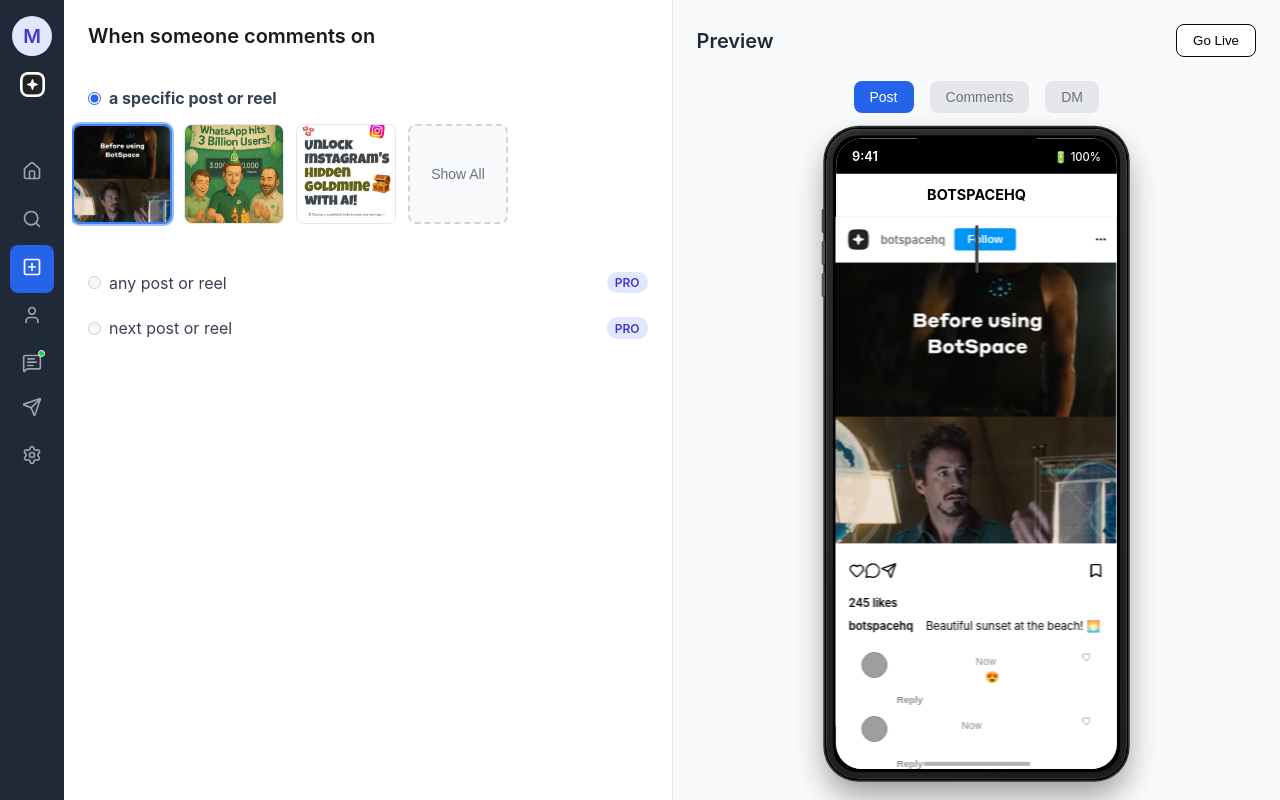
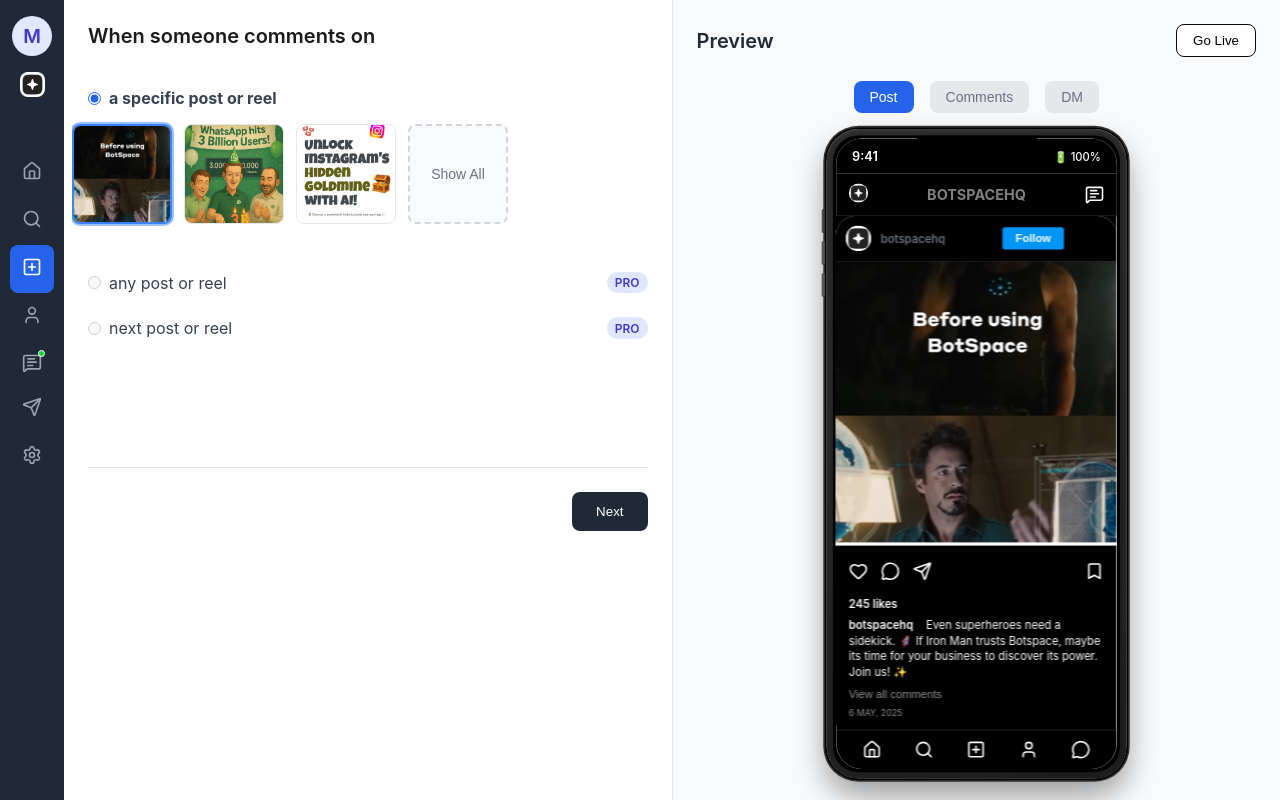
Before and after one commit to razaOnGit/AutomationDM, a React (Create React App) app in the folder frontend/: page / in a window 1280 px wide. Shown: the top 800 px of the page. Built offline with nearby package versions, Linux system fonts and the light colour scheme; grey boxes are pictures that could not be loaded.

Commit message:
UI handle

```diff
--- a/frontend/public/index.html
+++ b/frontend/public/index.html
@@ -11,7 +11,7 @@
     />
     <link rel="apple-touch-icon" href="%PUBLIC_URL%/logo192.png" />
     <link rel="manifest" href="%PUBLIC_URL%/manifest.json" />
-    <title>React App</title>
+    <title>Insta DM Automation</title>
   </head>
   <body>
     <noscript>You need to enable JavaScript to run this app.</noscript>
--- a/frontend/src/App.css
+++ b/frontend/src/App.css
@@ -3,6 +3,7 @@
     margin: 0;
     padding: 0;
     box-sizing: border-box;
+
 }
 
 body {
@@ -340,7 +341,7 @@
     display: flex;
     justify-content: flex-end; /* Align buttons to the right */
     gap: 1rem; /* 16px */
-    margin-top: auto; /* Pushes buttons to the bottom */
+    margin-top: 120px; /* Pushes buttons to the bottom */
     padding-top: 1.5rem; /* 24px */
     border-top: 1px solid #e5e7eb; /* Separator line */
 }
@@ -596,11 +597,15 @@
 .app-title {
     font-weight: bold;
     font-size: 1.125rem; /* 18px */
+    color: grey;
 }
 
 .content-area {
     height: 384px;
     overflow-y: auto;
+    background-color: black;
+    position: relative;
+    padding-bottom: 60px; /* Add padding to avoid bottom nav overlap */
 }
 
 /* Instagram Post */
@@ -615,7 +620,8 @@
     align-items: center;
     justify-content: space-between;
     padding: 0.75rem; /* 12px */
-    border-bottom: 1px solid #f3f4f6;
+    border-bottom: 1px solid #000000;
+    background-color: black;
 }
 
 .user-info {
@@ -1085,7 +1091,7 @@
   font-size: 14px;
   font-weight: 600;
   cursor: pointer;
-  margin-left: auto;
+  margin-left: 60px;
 }
 
 .post-image-container {
@@ -1204,7 +1210,7 @@
 .link-button-message {
   display: flex;
   justify-content: center;
-  margin: 12px 0;
+  margin: 15px 0px 15px 137px;
 }
 
 .send-link-btn {
@@ -1227,8 +1233,9 @@
   align-items: center;
   background: #333;
   border-radius: 20px;
-  padding: 8px 16px;
+  padding: 16px 8px;
   gap: 12px;
+  margin-top: 242px;
 }
 
 .message-input {
@@ -2051,6 +2058,7 @@
 
 .comment-input-bottom {
   padding: 12px 16px;
+  padding-bottom: 60px; /* Add extra padding to avoid bottom nav */
   border-top: 1px solid #333;
   background: #000;
 }
@@ -2190,7 +2198,6 @@
   transform: translateX(-50%);
   width: 134px;
   height: 5px;
-  /* background: rgba(255, 255, 255, 0.3); */
   border-radius: 3px;
   z-index: 10;
 }
@@ -2271,7 +2278,7 @@
 .content-area {
   flex: 1;
   overflow-y: auto;
-  background: white;
+  background: rgb(0, 0, 0);
 }
 
 /* Responsive adjustments for iPhone mockup */
@@ -2299,16 +2306,17 @@
     radial-gradient(circle at 30% 30%, rgba(255,255,255,0.1), transparent 50%);
 }
 
-/* Power button */
+/*Power button */
+
 .phone-frame::after {
-  /* Redefine to add power button */
+
   content: '';
   position: absolute;
   right: -4px;
   top: 120px;
   width: 4px;
   height: 60px;
-  background: linear-gradient(90deg, #333, #555);
+  /* background: linear-gradient(90deg, #333, #555); */
   border-radius: 2px;
 }
 
@@ -2353,3 +2361,440 @@
   border-radius: 3px;
   z-index: 10;
 }
+/* Post bottom section styling */
+.post-bottom-section {
+  padding: 12px 16px;
+  background: #000;
+}
+
+.post-actions {
+  display: flex;
+  justify-content: space-between;
+  align-items: center;
+  margin-bottom: 12px;
+}
+
+.left-actions {
+  display: flex;
+  gap: 16px;
+}
+
+.action-icon {
+  color: white;
+  cursor: pointer;
+  transition: opacity 0.2s;
+}
+
+.action-icon:hover {
+  opacity: 0.7;
+}
+
+.likes-count {
+  margin-bottom: 8px;
+  color: white;
+  font-weight: 600;
+  font-size: 14px;
+}
+
+.likes-count span {
+  color: white;
+}
+
+.post-caption {
+  margin-bottom: 8px;
+  color: white;
+  font-size: 14px;
+  line-height: 1.4;
+}
+
+.caption-username {
+  font-weight: 600;
+  margin-right: 8px;
+  color: white;
+}
+
+.caption-text {
+  color: white;
+}
+
+.view-comments-link {
+  background: none;
+  border: none;
+  color: #8e8e8e;
+  font-size: 14px;
+  cursor: pointer;
+  margin-bottom: 8px;
+  padding: 0;
+  text-align: left;
+}
+
+.view-comments-link:hover {
+  opacity: 0.7;
+}
+
+.post-timestamp {
+  color: #8e8e8e;
+  font-size: 11px;
+  text-transform: uppercase;
+  font-weight: 400;
+}
+
+.caption-username {
+  font-weight: 600;
+  margin-right: 8px;
+}
+
+.view-comments-link {
+  background: none;
+  border: none;
+  color: #8e8e8e;
+  font-size: 14px;
+  cursor: pointer;
+  margin-bottom: 8px;
+  padding: 0;
+  text-align: left;
+}
+
+.view-comments-link:hover {
+  opacity: 0.7;
+}
+
+.post-timestamp {
+  color: #8e8e8e;
+  font-size: 11px;
+  text-transform: uppercase;
+}
+
+/* Instagram header with logo */
+.instagram-header {
+  display: flex;
+  justify-content: space-between;
+  align-items: center;
+  padding: 12px 16px;
+  background: #000;
+  border-bottom: 1px solid #262626;
+}
+
+.header-left {
+  width: 24px;
+}
+
+.botspace-logo {
+  width: 24px;
+  height: 24px;
+  border-radius: 50%;
+}
+
+.header-right {
+  width: 24px;
+  display: flex;
+  justify-content: flex-end;
+}
+
+.header-right svg {
+  color: white;
+  cursor: pointer;
+}
+
+.header-right svg:hover {
+  opacity: 0.7;
+}
+
+/* Bottom navigation */
+.instagram-bottom-nav {
+  position: absolute;
+  bottom: 0;
+  left: 0;
+  right: 0;
+  display: flex;
+  justify-content: space-around;
+  align-items: center;
+  padding: 12px;
+  background: #000;
+  border-top: 1px solid #262626;
+}
+
+.nav-icon {
+  color: white;
+  cursor: pointer;
+  transition: opacity 0.2s;
+}
+
+.nav-icon:hover {
+  opacity: 0.7;
+}
+
+.nav-icon.active {
+  color: white;
+}
+
+/* Content area positioning for bottom nav */
+.content-area {
+  height: 384px;
+  overflow-y: auto;
+  position: relative;
+  background-color: black;
+}
+
+/* Instagram Comments Dialog Styling */
+.instagram-comments-dialog {
+  background: #000;
+  color: white;
+  height: 100%;
+  display: flex;
+  flex-direction: column;
+  font-family: -apple-system, BlinkMacSystemFont, 'Segoe UI', 'Roboto', sans-serif;
+}
+
+.comments-dialog-header {
+  display: flex;
+  align-items: center;
+  padding: 12px 16px;
+  border-bottom: 1px solid #333;
+}
+
+.back-arrow {
+  color: white;
+  cursor: pointer;
+  margin-right: 16px;
+}
+
+.header-center {
+  flex: 1;
+  display: flex;
+  flex-direction: column;
+  align-items: center;
+}
+
+.header-username {
+  font-size: 16px;
+  font-weight: 600;
+  color: white;
+  letter-spacing: 0.5px;
+}
+
+.header-subtitle {
+  font-size: 12px;
+  color: #8e8e8e;
+  margin-top: 2px;
+}
+
+.header-spacer {
+  width: 20px;
+}
+
+.profile-row {
+  display: flex;
+  align-items: center;
+  padding: 12px 16px;
+  gap: 12px;
+  border-bottom: 1px solid #333;
+}
+
+.profile-avatar-small {
+  width: 32px;
+  height: 32px;
+  border-radius: 50%;
+  overflow: hidden;
+}
+
+.profile-avatar-small img {
+  width: 100%;
+  height: 100%;
+  object-fit: cover;
+}
+
+.profile-name {
+  font-size: 14px;
+  font-weight: 600;
+  color: white;
+  flex: 1;
+}
+
+.profile-more {
+  color: #8e8e8e;
+  cursor: pointer;
+}
+
+.half-post-preview {
+  position: relative;
+  height: 120px;
+  overflow: hidden;
+}
+
+.half-post-image {
+  width: 100%;
+  height: 100%;
+  object-fit: cover;
+}
+
+.post-text-overlay {
+  position: absolute;
+  bottom: 20px;
+  left: 16px;
+  right: 16px;
+}
+
+.overlay-text {
+  color: white;
+  font-size: 18px;
+  font-weight: 700;
+  text-shadow: 0 1px 3px rgba(0, 0, 0, 0.8);
+}
+
+.post-bottom-bar {
+  position: absolute;
+  bottom: 0;
+  left: 0;
+  right: 0;
+  height: 4px;
+  background: rgba(0, 0, 0, 0.3);
+}
+
+.white-bar {
+  display: block;
+  height: 100%;
+  width: 30%;
+  background: white;
+  border-radius: 2px;
+}
+
+.comments-header-bar {
+  display: flex;
+  align-items: center;
+  justify-content: space-between;
+  padding: 12px 16px;
+  border-bottom: 1px solid #333;
+}
+
+.comments-title {
+  font-size: 16px;
+  font-weight: 600;
+  color: white;
+}
+
+.send-icon {
+  color: #8e8e8e;
+  cursor: pointer;
+}
+
+.single-comment {
+  display: flex;
+  align-items: flex-start;
+  padding: 12px 16px;
+  gap: 12px;
+}
+
+.comment-avatar-circle {
+  width: 32px;
+  height: 32px;
+  border-radius: 50%;
+  overflow: hidden;
+}
+
+.comment-avatar-circle img {
+  width: 100%;
+  height: 100%;
+  object-fit: cover;
+}
+
+.comment-content {
+  flex: 1;
+}
+
+.comment-top-row {
+  display: flex;
+  align-items: center;
+  gap: 8px;
+  margin-bottom: 4px;
+}
+
+.comment-username {
+  font-size: 13px;
+  font-weight: 600;
+  color: white;
+}
+
+.comment-time {
+  font-size: 12px;
+  color: #8e8e8e;
+}
+
+.comment-heart-icon {
+  color: #8e8e8e;
+  cursor: pointer;
+  margin-left: auto;
+}
+
+.comment-text {
+  font-size: 14px;
+  color: white;
+  margin-bottom: 8px;
+}
+
+.reply-btn {
+  background: none;
+  border: none;
+  color: #8e8e8e;
+  font-size: 12px;
+  cursor: pointer;
+  padding: 0;
+}
+
+.comments-spacer {
+  flex: 1;
+}
+
+.emoji-reactions-bar {
+  display: flex;
+  justify-content: space-around;
+  padding: 12px 16px;
+  border-top: 1px solid #333;
+  border-bottom: 1px solid #333;
+}
+
+.emoji-reaction {
+  font-size: 20px;
+  cursor: pointer;
+  transition: transform 0.2s;
+}
+
+.emoji-reaction:hover {
+  transform: scale(1.2);
+}
+
+.comment-input-bottom {
+  padding: 12px 16px;
+  padding-bottom: 0px; /* Add extra padding to avoid bottom nav */
+  border-top: 1px solid #333;
+}
+
+.input-wrapper {
+  display: flex;
+  align-items: center;
+  gap: 12px;
+}
+
+.input-avatar-circle {
+  width: 32px;
+  height: 32px;
+  border-radius: 50%;
+  background: #333;
+  display: flex;
+  align-items: center;
+  justify-content: center;
+  color: #8e8e8e;
+}
+
+.comment-input-text {
+  flex: 1;
+  background: none;
+  border: none;
+  outline: none;
+  color: white;
+  font-size: 14px;
+}
+
+.comment-input-text::placeholder {
+  color: #8e8e8e;
+}
--- a/frontend/src/App.tsx
+++ b/frontend/src/App.tsx
@@ -14,7 +14,6 @@
   PlusSquare,
   Settings,
   Plus,
-  Play,
   Info,
   ChevronLeft,
   Phone,
@@ -47,7 +46,7 @@
     id: 1,
     imageUrl: '/image/a.png',
     username: 'botspacehq',
-    caption: 'Beautiful sunset at the beach! 🌅',
+    caption: 'Even superheroes need a sidekick. 🦸‍♂️ If Iron Man trusts Botspace, maybe its time for your business to discover its power. Join us! ✨',
     likes: 245,
     comments: [
       { id: 1, username: 'original_user', text: 'nice video' },
@@ -69,11 +68,16 @@
     id: 3,
     imageUrl: '/image/c.png',
     username: 'botspacehq',
-    caption: 'Delicious pasta night 🍝',
+    caption: `
+     use AI to automate DMs that sell.
+     create content that actually converts.
+     How to get discovered by buyers — not just followers
+     You just need the right tools. Drop Dm. Use it. And watch your sales grow.
+    `,
     likes: 156,
     comments: [
-      { id: 1, username: 'chef_mike', text: 'looks delicious!' },
-      { id: 2, username: 'pasta_lover', text: 'recipe please?' },
+      { id: 1, username: 'digital_marketer', text: 'This is exactly what I needed!' },
+      { id: 2, username: 'entrepreneur_life', text: 'Which AI tools do you recommend?' },
     ],
   },
 ];
@@ -644,7 +648,7 @@
       <div className="half-post-preview">
         <img src={state.selectedPost.imageUrl} alt="Post preview" className="half-post-image" />
         <div className="post-text-overlay">
-          <span className="overlay-text">3 Billion Users!</span>
+          {/* <span className="overlay-text">3 Billion Users!</span> */}
         </div>
         <div className="post-bottom-bar">
           <span className="white-bar"></span>
@@ -701,7 +705,7 @@
             className="comment-input-text"
             value={newComment}
             onChange={(e) => setNewComment(e.target.value)}
-            onKeyPress={(e) => e.key === 'Enter' && handleAddComment()}
+            onKeyDown={(e) => e.key === 'Enter' && handleAddComment()}
           />
         </div>
       </div>
@@ -709,8 +713,19 @@
   );
 };
 
-// Enhanced Instagram post content with realistic comments view
-const InstagramPostContent = ({ showComments = false }: { showComments?: boolean }) => {
+// Instagram Bottom Navigation Component
+const InstagramBottomNav = () => (
+  <div className="instagram-bottom-nav">
+    <Home size={24} className="nav-icon active" />
+    <Search size={24} className="nav-icon" />
+    <PlusSquare size={24} className="nav-icon" />
+    <User size={24} className="nav-icon" />
+    <MessageCircle size={24} className="nav-icon" />
+  </div>
+);
+
+// Enhanced Instagram post content with restructured bottom section
+const InstagramPostContent = () => {
   const { state } = useWorkflow();
 
   return (
@@ -732,75 +747,72 @@
         <img src={state.selectedPost.imageUrl} alt="Post" />
       </div>
 
-      {/* Enhanced comments section */}
-      <div className="comments-section">
+      {/* MAIN UPDATE: Restructured bottom section */}
+      <div className="post-bottom-section">
+        {/* Action buttons row */}
         <div className="post-actions">
-          <Heart size={20} />
-          <MessageCircle size={20} />
-          <Send size={20} />
-          <Bookmark size={20} className="bookmark-right" />
+          <div className="left-actions">
+            <Heart size={24} className="action-icon" />
+            <MessageCircle size={24} className="action-icon" />
+            <Send size={24} className="action-icon" />
+          </div>
+          <Bookmark size={24} className="action-icon bookmark-right" />
         </div>
 
-        <div className="likes-section">
+        {/* Likes count */}
+        <div className="likes-count">
           <span>{state.selectedPost.likes} likes</span>
         </div>
 
-        <div className="caption-section">
-          <span className="username-bold">botspacehq</span>
+        {/* Caption with username */}
+        <div className="post-caption">
+          <span className="caption-username">botspacehq</span>
           <span className="caption-text">{state.selectedPost.caption}</span>
         </div>
 
-        {/* Real comments with avatars */}
-        <div className="comments-list">
-          {mockComments.map(comment => (
-            <div className="comment-row" key={comment.id}>
-              <div className="comment-avatar">
-                <img src={comment.avatar || '/default-avatar.png'} alt={comment.username} />
-              </div>
-              <div className="comment-content">
-                <span className="comment-username">{comment.username}</span>
-                <span className="comment-time">Now</span>
-                <div className="comment-text">
-                  {comment.text}
-                  {comment.isKeyword && <span className="trigger-badge">TRIGGER</span>}
-                </div>
-                <button className="reply-btn">Reply</button>
-              </div>
-              <Heart size={12} className="comment-like" />
-            </div>
-          ))}
-        </div>
+        {/* View all comments link */}
+        <button className="view-comments-link">
+          View all comments
+        </button>
 
-        {/* Add comment input */}
-        <div className="add-comment-section">
-          <input
-            type="text"
-            placeholder="Add a comment for username..."
-            className="comment-input"
-          />
-          <div className="emoji-reactions">
-            ❤️ 🙌 🔥 👏 😢 😍 😮 😂
-          </div>
+        {/* Time stamp */}
+        <div className="post-timestamp">
+          <span>6 May, 2025</span>
         </div>
       </div>
     </div>
   );
 };
 
-// Enhanced PhoneMockup with dynamic content switching
+// Enhanced PhoneMockup with dynamic content switching and bottom nav
 const PhoneMockup = () => {
   const { state } = useWorkflow();
 
   const renderContent = () => {
     switch (state.activeWorkflowStep) {
       case 'Post':
-        return <InstagramPostContent />;
+        return (
+          <>
+            <InstagramPostContent />
+            <InstagramBottomNav />
+          </>
+        );
       case 'Comments':
-        return <InstagramCommentsView />;
+        return (
+          <>
+            <InstagramCommentsView />
+            <InstagramBottomNav />
+          </>
+        );
       case 'DM':
         return <DMPreview />;
       default:
-        return <InstagramPostContent />;
+        return (
+          <>
+            <InstagramPostContent />
+            <InstagramBottomNav />
+          </>
+        );
     }
   };
 
@@ -817,7 +829,13 @@
               </div>
             </div>
             <div className="instagram-header">
+              <div className="header-left">
+                <img src="/image/logo.jpeg" alt="BotSpace" className="botspace-logo" />
+              </div>
               <h3 className="app-title">BOTSPACEHQ</h3>
+              <div className="header-right">
+                <MessageSquareText size={24} />
+              </div>
             </div>
             <div className="content-area">
               {renderContent()}
```
